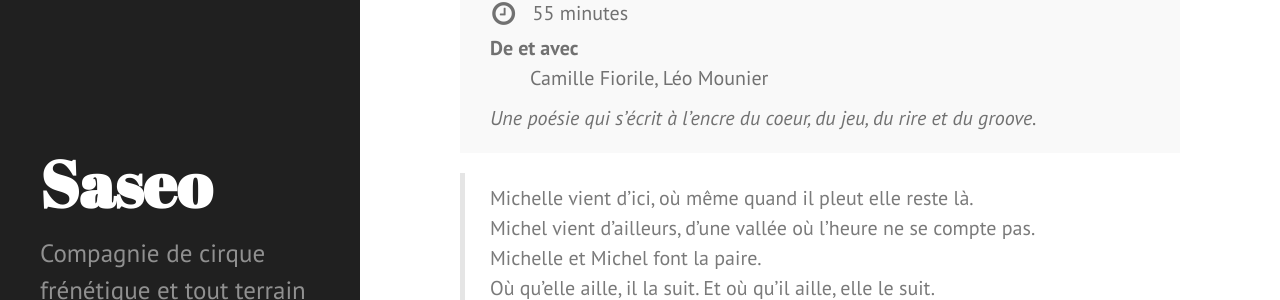
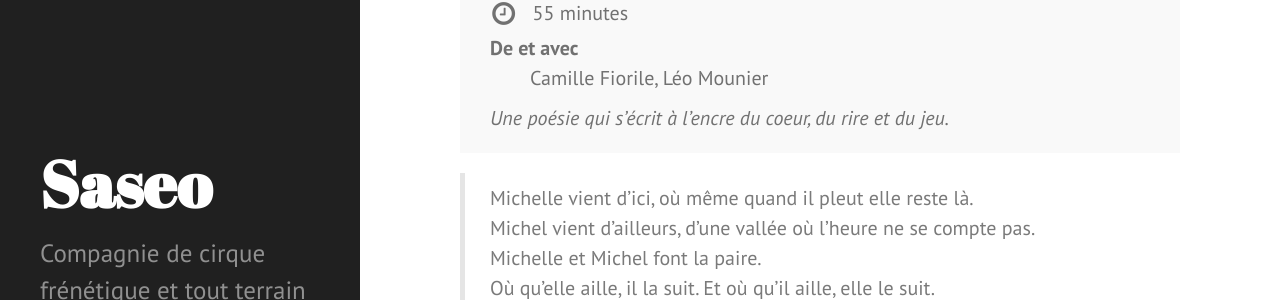
Before and after one commit to rizoom/saseo.org, a Jekyll site: the page built from spectacles.md, in a window 1280 px wide and 900 px high, scrolled down 3440 px. Shown: the part 155-455 px from the top of the window. Built offline with Jekyll 4.4.1, drawn with Linux system fonts in a browser that asks for light colours.

Commit message:
Update spectacles.md

```diff
--- a/spectacles.md
+++ b/spectacles.md
@@ -100,7 +100,7 @@ Ici les prouesses circassiennes s'enchaînent sur une piste de 2 mètres de diam
     <dd class="mb-0">Camille Fiorile, Léo Mounier</dd>
   </dl>
   <div class="mt-2 ml-2 mb-0">
-    <em>Une poésie qui s’écrit à l’encre du coeur, du jeu, du rire et du groove.</em>
+    <em>Une poésie qui s’écrit à l’encre du coeur, du rire et du jeu.</em>
   </div>
 </div>
 
```
